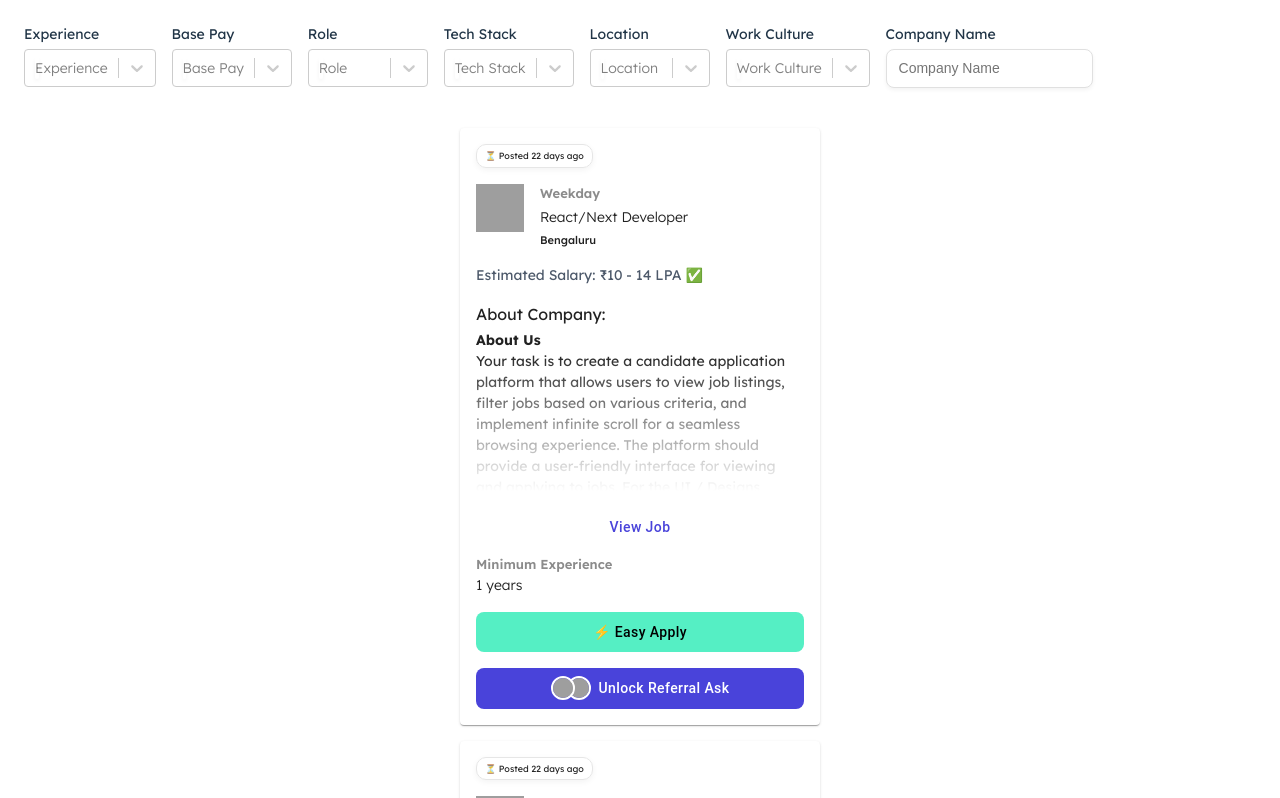
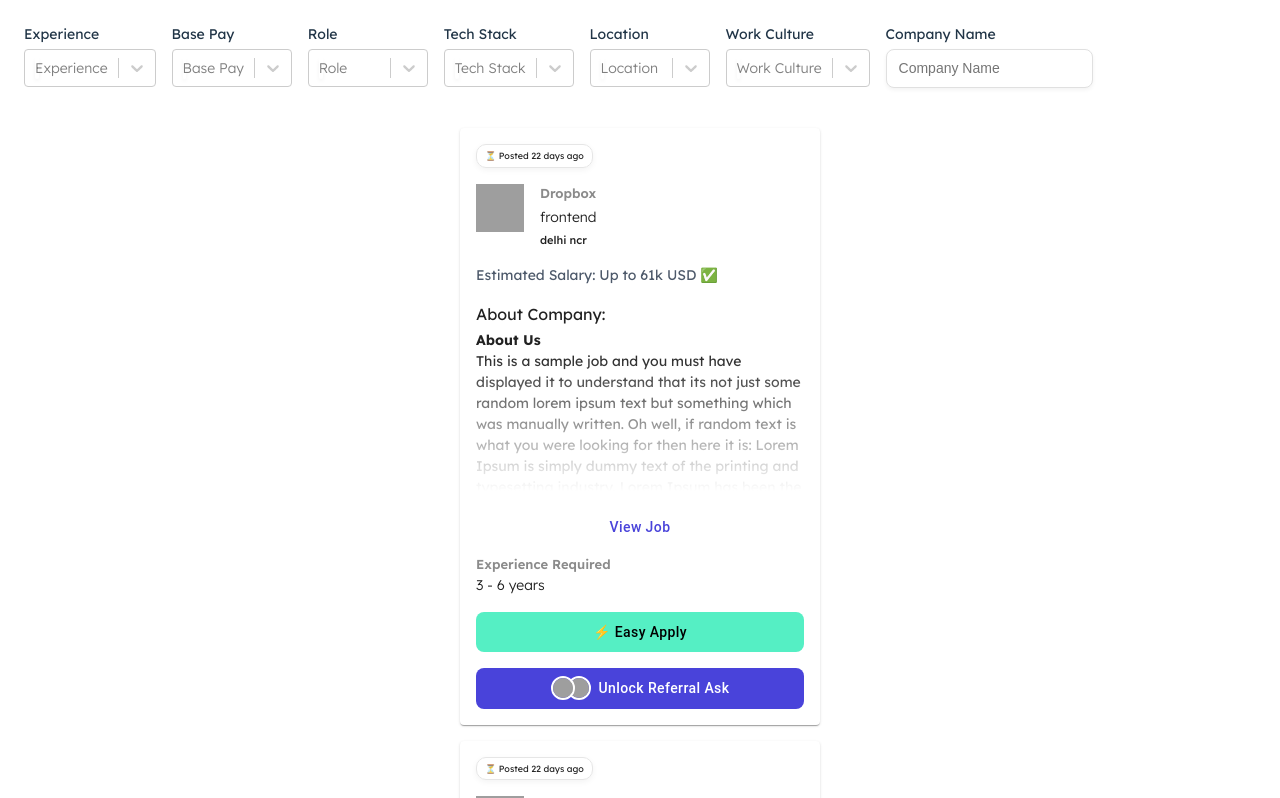
Before and after one commit to pariyar07/weekday, a React (Vite) app: page / in a window 1280 px wide. Shown: the top 798 px of the page. Built offline with nearby package versions, Linux system fonts and the light colour scheme; grey boxes are pictures that could not be loaded.

Commit message:
Add JD details to cards

```diff
--- a/src/components/JobCard/AboutUs.tsx
+++ b/src/components/JobCard/AboutUs.tsx
@@ -3,44 +3,13 @@ import CustomButton from '../ui/CustomButton';
 import styles from './job-card.module.css';
 import { Modal } from '@mui/material';
 
-const AboutUs = () => {
+const AboutUs = ({ job }: { job: JobsState }) => {
   const [showFullDetails, setShowFullDetails] = useState(false);
+
+  const { jobDetailsFromCompany } = job;
 
   const showDetails = () => setShowFullDetails(true);
   const hideDetails = () => setShowFullDetails(false);
-
-  const description = `Your task is to create a candidate application platform that allows
-  users to view job listings, filter jobs based on various criteria, and
-  implement infinite scroll for a seamless browsing experience. The
-  platform should provide a user-friendly interface for viewing and
-  applying to jobs. For the UI / Designs please install this extension
-  where you can see the job card and filters. Please note that the
-  behavior should be infinite scroll and not a load more button. Please
-  note that for scope of this assignment you only need to consider the
-  Search jobs section only. You are not required to implement the logic
-  / UI for post apply.
-
-  Your task is to create a candidate application platform that allows
-  users to view job listings, filter jobs based on various criteria, and
-  implement infinite scroll for a seamless browsing experience. The
-  platform should provide a user-friendly interface for viewing and
-  applying to jobs. For the UI / Designs please install this extension
-  where you can see the job card and filters. Please note that the
-  behavior should be infinite scroll and not a load more button. Please
-  note that for scope of this assignment you only need to consider the
-  Search jobs section only. You are not required to implement the logic
-  / UI for post apply.
-
-  Your task is to create a candidate application platform that allows
-  users to view job listings, filter jobs based on various criteria, and
-  implement infinite scroll for a seamless browsing experience. The
-  platform should provide a user-friendly interface for viewing and
-  applying to jobs. For the UI / Designs please install this extension
-  where you can see the job card and filters. Please note that the
-  behavior should be infinite scroll and not a load more button. Please
-  note that for scope of this assignment you only need to consider the
-  Search jobs section only. You are not required to implement the logic
-  / UI for post apply.`;
 
   return (
     <>
@@ -50,7 +19,9 @@ const AboutUs = () => {
           <p className={styles.about_us_details_header}>
             <b>About Us</b>
           </p>
-          <p className={styles.about_us_details_description}>{description}</p>
+          <p className={styles.about_us_details_description}>
+            {jobDetailsFromCompany}
+          </p>
           <CustomButton
             type="link"
             text="View Job"
@@ -72,7 +43,7 @@ const AboutUs = () => {
               <b>About Us</b>
             </p>
             <p className={styles.about_us_details_description_modal}>
-              {description}
+              {jobDetailsFromCompany}
             </p>
           </div>
         </div>
--- a/src/components/JobCard/index.tsx
+++ b/src/components/JobCard/index.tsx
@@ -5,7 +5,19 @@ import { AVATAR_EXAMPLE_ARRAY } from '../../constants';
 import AboutUs from './AboutUs';
 
 const JobCard = ({ job }: { job: JobsState }) => {
-  console.log({ job });
+  const {
+    jdLink,
+    maxJdSalary,
+    minJdSalary,
+    salaryCurrencyCode,
+    location,
+    minExp,
+    maxExp,
+    jobRole,
+    companyName,
+    logoUrl,
+  } = job;
+
   return (
     <Card className={styles.main_card_container}>
       {/* Card Top Section */}
@@ -14,33 +26,37 @@ const JobCard = ({ job }: { job: JobsState }) => {
         <Box className={styles.posting_timestamp}>⏳ Posted 22 days ago</Box>
         {/* Company Info */}
         <div className={styles.company_info_container}>
-          <img
-            src="https://storage.googleapis.com/weekday-assets/airtableAttachment_1713271734116_1ci60.png"
-            width={48}
-            height={48}
-            alt="Weekday"
-          />
+          <img src={logoUrl} width={48} height={48} alt="Weekday" />
           <div className={styles.company_text_info_container}>
-            <h3 className={styles.company_name}>Weekday</h3>
-            <h2 className={styles.company_job_position}>
-              React/Next Developer
-            </h2>
-            <p className={styles.company_location}>Bengaluru</p>
+            <h3 className={styles.company_name}>{companyName}</h3>
+            <h2 className={styles.company_job_position}>{jobRole}</h2>
+            <p className={styles.company_location}>{location}</p>
           </div>
         </div>
         {/* Salary */}
-        <p className={styles.salary}>Estimated Salary: ₹10 - 14 LPA ✅</p>
+        <p className={styles.salary}>
+          Estimated Salary:{' '}
+          {minJdSalary
+            ? `${minJdSalary}k - ${maxJdSalary}k ${salaryCurrencyCode} ✅`
+            : `Up to ${maxJdSalary}k ${salaryCurrencyCode} ✅`}
+        </p>
         {/* About Us */}
-        <AboutUs />
+        <AboutUs job={job} />
       </div>
       {/* Card Bottom Section */}
       <div className={styles.card_bottom_section}>
         {/* Experience */}
         <div className={styles.experience_container}>
-          <h3 className={styles.experience_header_text}>Minimum Experience</h3>{' '}
-          <h2 className={styles.experience_required_text}>1 years</h2>
+          <h3 className={styles.experience_header_text}>Experience Required</h3>{' '}
+          <h2 className={styles.experience_required_text}>
+            {minExp && maxExp
+              ? `${minExp} - ${maxExp} years`
+              : minExp
+              ? `${minExp} years`
+              : 'Fresher'}
+          </h2>
         </div>
-        <CustomButton type="primary" text="⚡️ Easy Apply" />
+        <CustomButton type="primary" text="⚡️ Easy Apply" link={jdLink} />
         <CustomButton
           type="secondary"
           text="Unlock Referral Ask"
--- a/src/components/ui/CustomButton.tsx
+++ b/src/components/ui/CustomButton.tsx
@@ -6,6 +6,7 @@ interface CustomButtonProps extends Omit<ButtonProps, 'type'> {
   type?: 'primary' | 'secondary' | 'link';
   icon?: React.ReactNode;
   avatars?: { alt: string; src: string }[];
+  link?: string;
 }
 
 const getButtonStyles = (type: CustomButtonProps['type']) => {
@@ -47,23 +48,11 @@ const CustomButton: React.FC<CustomButtonProps> = ({
   text,
   icon,
   avatars = [],
+  link,
   ...restProps
 }) => {
-  return (
-    <Button
-      variant="contained"
-      color="inherit"
-      sx={{
-        fontWeight: '500',
-        padding: '8px 18px',
-        border: 0,
-        boxShadow: 'none',
-        textTransform: 'none',
-        borderRadius: '8px',
-        ...getButtonStyles(type),
-      }}
-      {...restProps}
-    >
+  const buttonContent = (
+    <>
       {icon && icon}
       {avatars.length > 0 && (
         <AvatarGroup max={2} sx={{ marginRight: '8px' }}>
@@ -78,6 +67,33 @@ const CustomButton: React.FC<CustomButtonProps> = ({
         </AvatarGroup>
       )}
       {text}
+    </>
+  );
+
+  const handleClick = (event: React.MouseEvent<HTMLButtonElement>) => {
+    if (link) {
+      event.preventDefault();
+      window.open(link, '_blank', 'noopener,noreferrer');
+    }
+  };
+
+  return (
+    <Button
+      variant="contained"
+      color="inherit"
+      sx={{
+        fontWeight: '500',
+        padding: '8px 18px',
+        border: 0,
+        boxShadow: 'none',
+        textTransform: 'none',
+        borderRadius: '8px',
+        ...getButtonStyles(type),
+      }}
+      onClick={handleClick}
+      {...restProps}
+    >
+      {buttonContent}
     </Button>
   );
 };
```
